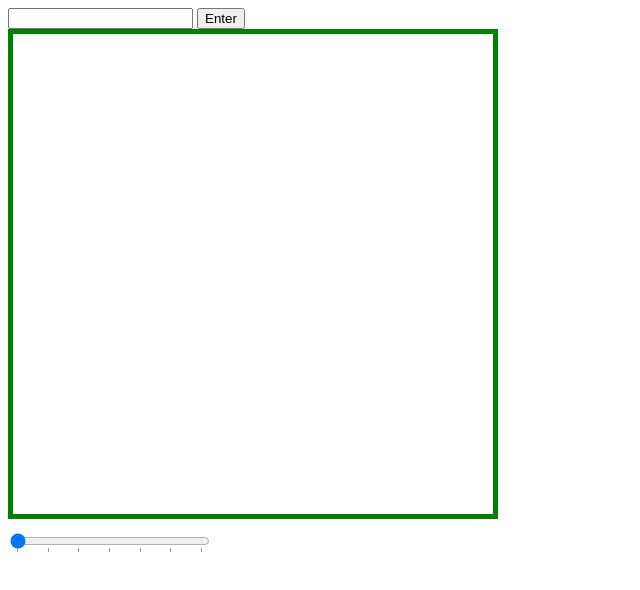
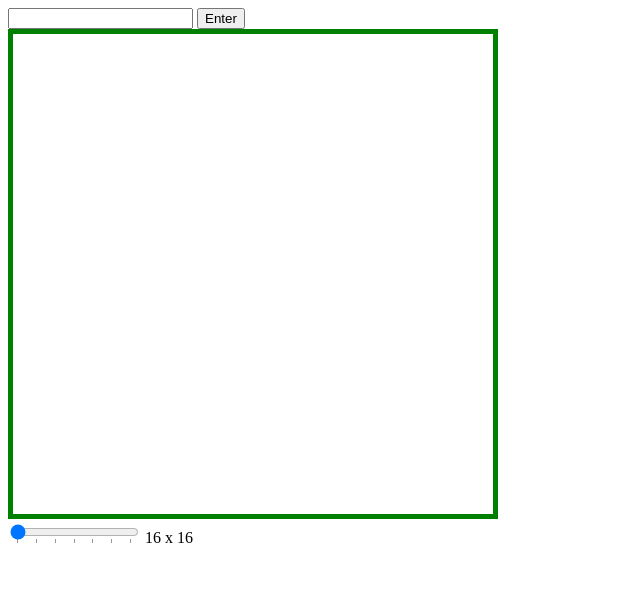
Before and after one commit to Rina-Mbugua/Etch-a-Sketch, a plain HTML site: page index.html in a window 1280 px wide. Shown: the whole page, without its empty margins (0-640 px from the left). Drawn offline with Linux system fonts and the light colour scheme.

Commit message:
add span element and change input id

```diff
--- a/index.html
+++ b/index.html
@@ -17,7 +17,8 @@
 
     <div id="sliderContainer">
 
-        <input id="slider" type="range" min="16" max="64" list="increments" value="16" step="8">
+        <input id="boxSizeRange" type="range" min="16" max="64" list="increments" value="16" step="8">
+        <span id="boxSizeLabel">16 x 16</span>
         <datalist id="increments">
             <option>16</option>
             <option>24</option>
```
